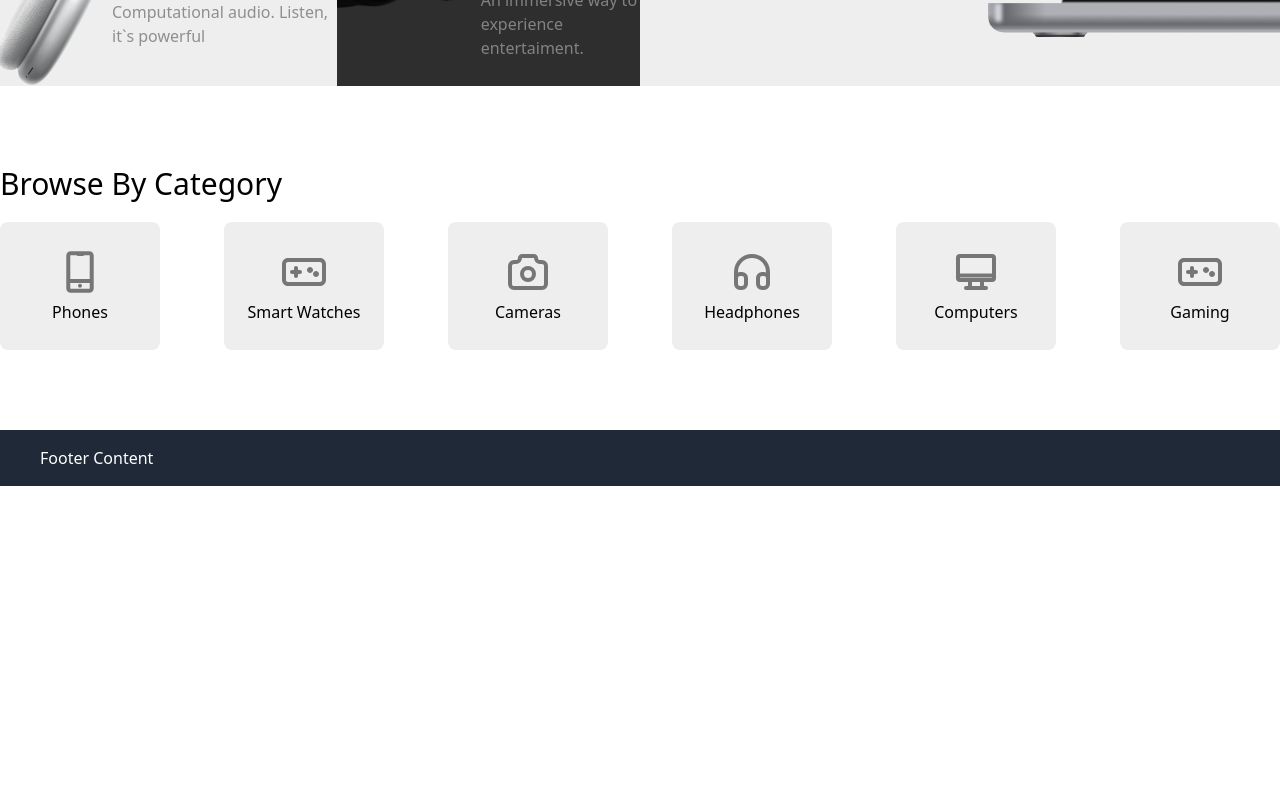
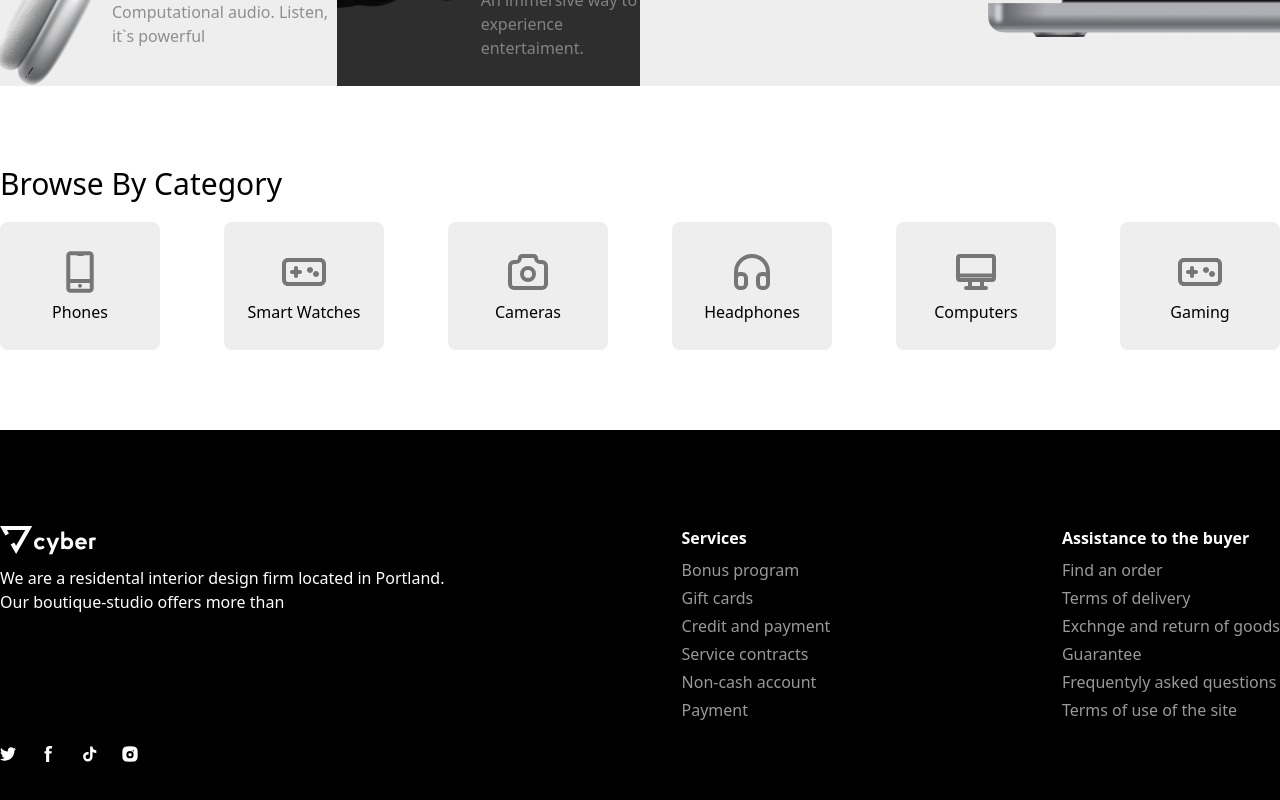
Before and after one commit to ingerstep/e-market, a Next.js app in the folder client/: page / in a window 1280 px wide. Shown: the part 1290-2090 px from the top of the page. Before the commit the page ends 1776 px from the top, so only its background shows below. Built offline with nearby package versions, Linux system fonts and the light colour scheme.

Commit message:
feat(layout): add footer

```diff
--- a/client/src/components/Footer.tsx
+++ b/client/src/components/Footer.tsx
@@ -1,7 +1,56 @@
+import Link from 'next/link';
+import { footerServices } from './data/FooterServices';
+import { LogoSvg } from './icons/Logo';
+import { footerAssistance } from './data/FooterAssistance';
+import { footerSocials } from './data/FooterSocials';
+
 export const Footer = () => {
   return (
-    <footer className="w-full bg-gray-800 text-white py-4">
-      <div className="mx-auto max-w-[1200px]">Footer Content</div>
+    <footer className="w-full bg-black text-white py-24">
+      <div className="mx-auto container flex flex-col">
+        <div className="flex justify-between mb-5">
+          <div>
+            <Link href="#">
+              <LogoSvg col="white" />
+            </Link>
+            <p className="mt-2 max-w-[450px]">
+              We are a residental interior design firm located in Portland. Our
+              boutique-studio offers more than
+            </p>
+          </div>
+          <div className="flex flex-col">
+            <h3 className="mb-2 font-semibold">Services</h3>
+            {footerServices.map(({ text, href }) => (
+              <Link
+                className="mb-1 font-light opacity-60"
+                href={href}
+                key={text}
+              >
+                {text}
+              </Link>
+            ))}
+          </div>
+          <div className="flex flex-col">
+            <h3 className="mb-2 font-semibold">Assistance to the buyer</h3>
+            {footerAssistance.map(({ text, href }) => (
+              <Link
+                className="mb-1 font-light opacity-60"
+                href={href}
+                key={text}
+              >
+                {text}
+              </Link>
+            ))}
+          </div>
+        </div>
+        <nav className="flex gap-6">
+          {footerSocials.map(({ href, svg }, index) => (
+            <Link key={index} href={href}>
+              {svg}
+            </Link>
+          ))}
+        </nav>
+      </div>
     </footer>
   );
 };
--- /dev/null
+++ b/client/src/components/data/FooterAssistance.ts
@@ -0,0 +1,8 @@
+export const footerAssistance = [
+  { text: 'Find an order', href: '#' },
+  { text: 'Terms of delivery', href: '#' },
+  { text: 'Exchnge and return of goods', href: '#' },
+  { text: 'Guarantee', href: '#' },
+  { text: 'Frequentyly asked questions', href: '#' },
+  { text: 'Terms of use of the site', href: '#' },
+];
--- /dev/null
+++ b/client/src/components/data/FooterServices.ts
@@ -0,0 +1,8 @@
+export const footerServices = [
+  { text: 'Bonus program', href: '#' },
+  { text: 'Gift cards', href: '#' },
+  { text: 'Credit and payment', href: '#' },
+  { text: 'Service contracts', href: '#' },
+  { text: 'Non-cash account', href: '#' },
+  { text: 'Payment', href: '#' },
+];
--- /dev/null
+++ b/client/src/components/data/FooterSocials.tsx
@@ -0,0 +1,11 @@
+import { FacebookSvg } from '../icons/Facebook';
+import { InstagramSvg } from '../icons/Instagram';
+import { TikTokSvg } from '../icons/TikTok';
+import { TwitterSvg } from '../icons/Twitter';
+
+export const footerSocials = [
+  { href: '#', svg: <TwitterSvg /> },
+  { href: '#', svg: <FacebookSvg /> },
+  { href: '#', svg: <TikTokSvg /> },
+  { href: '#', svg: <InstagramSvg /> },
+];
--- /dev/null
+++ b/client/src/components/icons/Facebook.tsx
@@ -0,0 +1,14 @@
+export const FacebookSvg = () => (
+  <svg
+    width="17"
+    height="16"
+    viewBox="0 0 17 16"
+    fill="none"
+    xmlns="http://www.w3.org/2000/svg"
+  >
+    <path
+      d="M9.18082 3.81794C9.18082 3.98169 9.18082 4.51541 9.18082 5.27366H11.7878L11.5052 7.59763H9.18082C9.18082 11.1816 9.18082 15.9843 9.18082 15.9843H6.09563C6.09563 15.9843 6.09563 11.2452 6.09563 7.59763H4.48804V5.27366H6.09563C6.09563 4.35204 6.09563 3.69669 6.09563 3.51422C6.09563 2.64485 6.03013 2.23235 6.39954 1.55866C6.76913 0.885005 7.81163 -0.00543266 9.61472 0.0160048C11.4183 0.0382236 12.1785 0.211724 12.1785 0.211724L11.7878 2.6885C11.7878 2.6885 10.6362 2.38441 10.0709 2.49279C9.50635 2.60119 9.18082 2.94894 9.18082 3.81794Z"
+      fill="white"
+    />
+  </svg>
+);
--- /dev/null
+++ b/client/src/components/icons/Instagram.tsx
@@ -0,0 +1,26 @@
+export const InstagramSvg = () => (
+  <svg
+    width="16"
+    height="16"
+    viewBox="0 0 16 16"
+    fill="none"
+    xmlns="http://www.w3.org/2000/svg"
+  >
+    <path
+      d="M7.99992 14.6668C6.57042 14.6668 5.54174 14.6661 4.73972 14.5883C3.94689 14.5115 3.43972 14.3638 3.03497 14.1095C2.57237 13.8188 2.1812 13.4277 1.89052 12.9651C1.63628 12.5604 1.4885 12.0532 1.41174 11.2604C1.33396 10.4583 1.33325 9.42966 1.33325 8.00016C1.33325 6.57067 1.33396 5.54198 1.41174 4.73996C1.4885 3.94713 1.63628 3.43996 1.89052 3.03521C2.18119 2.5726 2.57236 2.18143 3.03497 1.89077C3.43972 1.63653 3.94689 1.48875 4.73972 1.41198C5.54164 1.3342 6.57032 1.3335 7.99992 1.3335C9.42941 1.3335 10.4581 1.3342 11.2601 1.41198C12.0529 1.48875 12.5601 1.63653 12.9649 1.89077C13.4274 2.18144 13.8186 2.57261 14.1092 3.03521C14.3636 3.43996 14.5112 3.94713 14.5881 4.73996C14.6659 5.54198 14.6666 6.57067 14.6666 8.00016C14.6666 9.42966 14.6659 10.4583 14.5881 11.2604C14.5112 12.0532 14.3636 12.5604 14.1092 12.9651C13.8186 13.4277 13.4274 13.8188 12.9649 14.1095C12.5601 14.3638 12.0529 14.5115 11.2601 14.5883C10.4581 14.6661 9.42941 14.6668 7.99992 14.6668Z"
+      fill="white"
+      stroke="white"
+      stroke-width="2"
+    />
+    <path
+      d="M7.99992 11.3333C9.47268 11.3333 10.6666 10.1394 10.6666 8.66667C10.6666 7.19391 9.47268 6 7.99992 6C6.52716 6 5.33325 7.19391 5.33325 8.66667C5.33325 10.1394 6.52716 11.3333 7.99992 11.3333Z"
+      fill="white"
+      stroke="black"
+      stroke-width="2"
+    />
+    <path
+      d="M11.25 5.5C11.6642 5.5 12 5.16421 12 4.75C12 4.33579 11.6642 4 11.25 4C10.8358 4 10.5 4.33579 10.5 4.75C10.5 5.16421 10.8358 5.5 11.25 5.5Z"
+      fill="black"
+    />
+  </svg>
+);
--- a/client/src/components/icons/Logo.tsx
+++ b/client/src/components/icons/Logo.tsx
@@ -1,4 +1,6 @@
-export const LogoSvg = () => (
+import clsx from 'clsx';
+
+export const LogoSvg = ({ col }: { col?: string }) => (
   <svg
     width="96"
     height="32"
@@ -8,27 +10,27 @@ export const LogoSvg = () => (
   >
     <path
       d="M5.42812 9.39935L8.91177 7.39026L6.96725 4.02409H25.2549L16.114 19.862L14.1695 16.49L10.6859 18.505L16.114 27.9044L32.2221 0H0L5.42812 9.39935Z"
-      fill="black"
+      fill={clsx(col ? col : 'black')}
     />
     <path
       d="M44.736 21.488C43.68 22.76 42.072 23.408 40.152 23.408C36.36 23.408 34.056 20.96 34.056 17.408C34.056 13.88 36.384 11.432 40.152 11.432C41.976 11.432 43.728 12.128 44.784 13.4L42.888 15.392C42.12 14.552 41.28 14.216 40.152 14.216C38.544 14.216 37.152 15.512 37.152 17.408C37.152 19.472 38.448 20.624 40.152 20.624C41.16 20.624 42.312 20.24 42.936 19.448L44.736 21.488Z"
-      fill="black"
+      fill={clsx(col ? col : 'black')}
     />
     <path
       d="M59.3568 11.72L52.3728 28.28H48.9408L51.1728 23.12L46.3488 11.72H49.7568L52.1568 17.816L52.8528 20L53.5248 17.816L55.9249 11.72H59.3568Z"
-      fill="black"
+      fill={clsx(col ? col : 'black')}
     />
     <path
       d="M67.2028 14.264C65.4748 14.264 64.2268 15.584 64.2268 17.384C64.2268 19.16 65.4748 20.48 67.2028 20.48C68.8828 20.48 70.0348 19.232 70.0348 17.384C70.0348 15.512 68.8828 14.264 67.2028 14.264ZM61.2268 23V5.408H64.2748V11.672L64.2268 12.488C64.7308 11.816 66.2668 11.432 67.3228 11.432C71.0908 11.432 73.2028 14.192 73.2028 17.384C73.2028 20.984 71.0428 23.312 67.3228 23.312C66.4108 23.312 64.9468 22.88 64.3468 22.16L64.3708 22.808V23H61.2268Z"
-      fill="black"
+      fill={clsx(col ? col : 'black')}
     />
     <path
       d="M85.8911 21.56C85.0031 22.712 82.9631 23.408 81.2111 23.408C77.3951 23.408 75.2591 20.792 75.2591 17.408C75.2591 13.952 77.3711 11.432 81.0911 11.432C84.7871 11.432 86.8991 13.952 86.8991 17.408C86.8991 17.792 86.8991 18.032 86.8751 18.368H78.3791C78.5471 19.784 79.6031 20.672 81.2111 20.672C82.3631 20.672 83.4431 20.288 84.1151 19.544L85.8911 21.56ZM78.4271 16.304H83.7071C83.5631 15.032 82.5071 14.168 81.0911 14.168C79.6751 14.168 78.5471 15.032 78.4271 16.304Z"
-      fill="black"
+      fill={clsx(col ? col : 'black')}
     />
     <path
       d="M95.3049 14.552C94.6809 14.336 94.1289 14.264 93.4809 14.264C93.0489 14.264 92.6889 14.288 92.3529 14.432V23H89.2569V12.224C90.1929 11.744 91.8009 11.408 93.3609 11.408C94.0329 11.408 95.2329 11.48 95.9529 11.744L95.3049 14.552Z"
-      fill="black"
+      fill={clsx(col ? col : 'black')}
     />
   </svg>
 );
--- /dev/null
+++ b/client/src/components/icons/TikTok.tsx
@@ -0,0 +1,14 @@
+export const TikTokSvg = () => (
+  <svg
+    width="17"
+    height="16"
+    viewBox="0 0 17 16"
+    fill="none"
+    xmlns="http://www.w3.org/2000/svg"
+  >
+    <path
+      d="M12.5504 3.358C11.891 2.59144 11.5456 1.60104 11.5731 0.592723L9.10925 0.533203C9.10925 0.533203 9.10925 0.638323 9.10925 0.780083V10.6602C9.14365 13.786 4.20509 13.7102 4.59581 10.2551C4.83469 8.88136 6.31085 8.03592 7.62253 8.51384V5.99992C4.76685 5.50264 2.06061 7.7756 2.08909 10.6713C2.33869 16.9513 11.3461 16.9521 11.596 10.6713C11.5331 10.4465 11.5683 6.26152 11.5593 5.90856C12.6797 6.60568 13.9832 6.95416 15.3033 6.90952V4.3132C14.0829 4.3132 13.1515 3.98872 12.5504 3.358Z"
+      fill="white"
+    />
+  </svg>
+);
--- /dev/null
+++ b/client/src/components/icons/Twitter.tsx
@@ -0,0 +1,16 @@
+export const TwitterSvg = () => (
+  <svg
+    width="16"
+    height="16"
+    viewBox="0 0 16 16"
+    fill="none"
+    xmlns="http://www.w3.org/2000/svg"
+  >
+    <path
+      fill-rule="evenodd"
+      clip-rule="evenodd"
+      d="M16 2.91193C15.4121 3.17965 14.7791 3.3607 14.1152 3.4416C14.7932 3.02556 15.3135 2.36588 15.5586 1.58004C14.9238 1.96525 14.2222 2.2455 13.4728 2.39573C12.8755 1.74183 12.0218 1.3335 11.0771 1.3335C9.26548 1.3335 7.79574 2.84066 7.79574 4.69933C7.79574 4.9632 7.82391 5.21938 7.88026 5.46592C5.15208 5.32531 2.73381 3.98668 1.11381 1.94792C0.831132 2.44677 0.669596 3.02556 0.669596 3.64191C0.669596 4.80912 1.24905 5.83958 2.12995 6.4434C1.59277 6.42703 1.08563 6.27391 0.642365 6.02352V6.06493C0.642365 7.69632 1.77402 9.0571 3.27663 9.36527C3.00147 9.44424 2.71128 9.48373 2.41169 9.48373C2.20039 9.48373 1.99378 9.46351 1.79374 9.42402C2.21166 10.7607 3.42313 11.7344 4.86001 11.7604C3.7368 12.6637 2.32059 13.202 0.783234 13.202C0.518398 13.202 0.256383 13.1866 0 13.1558C1.45284 14.1092 3.17896 14.6668 5.03187 14.6668C11.0705 14.6668 14.3715 9.53862 14.3715 5.09033C14.3715 4.94394 14.3687 4.79756 14.3631 4.65407C15.0045 4.17929 15.5614 3.58702 16 2.91193Z"
+      fill="white"
+    />
+  </svg>
+);
```
